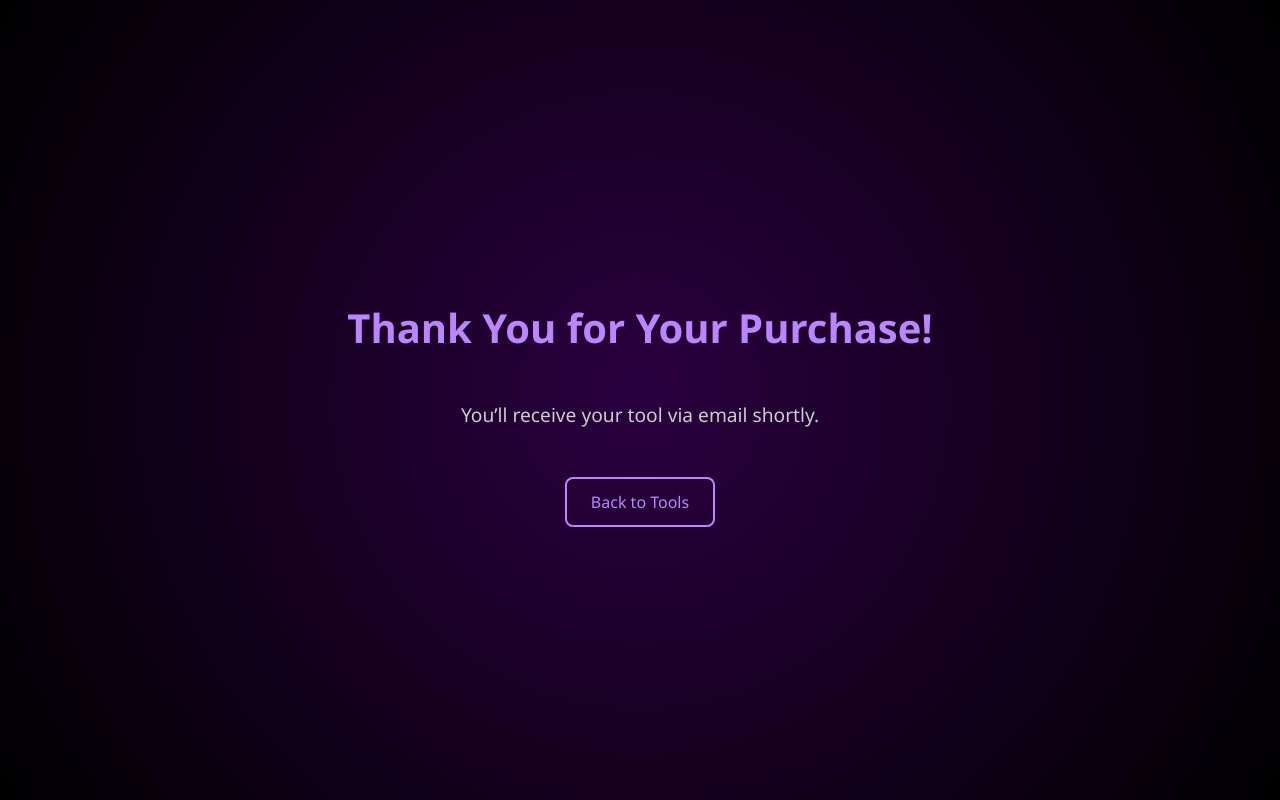
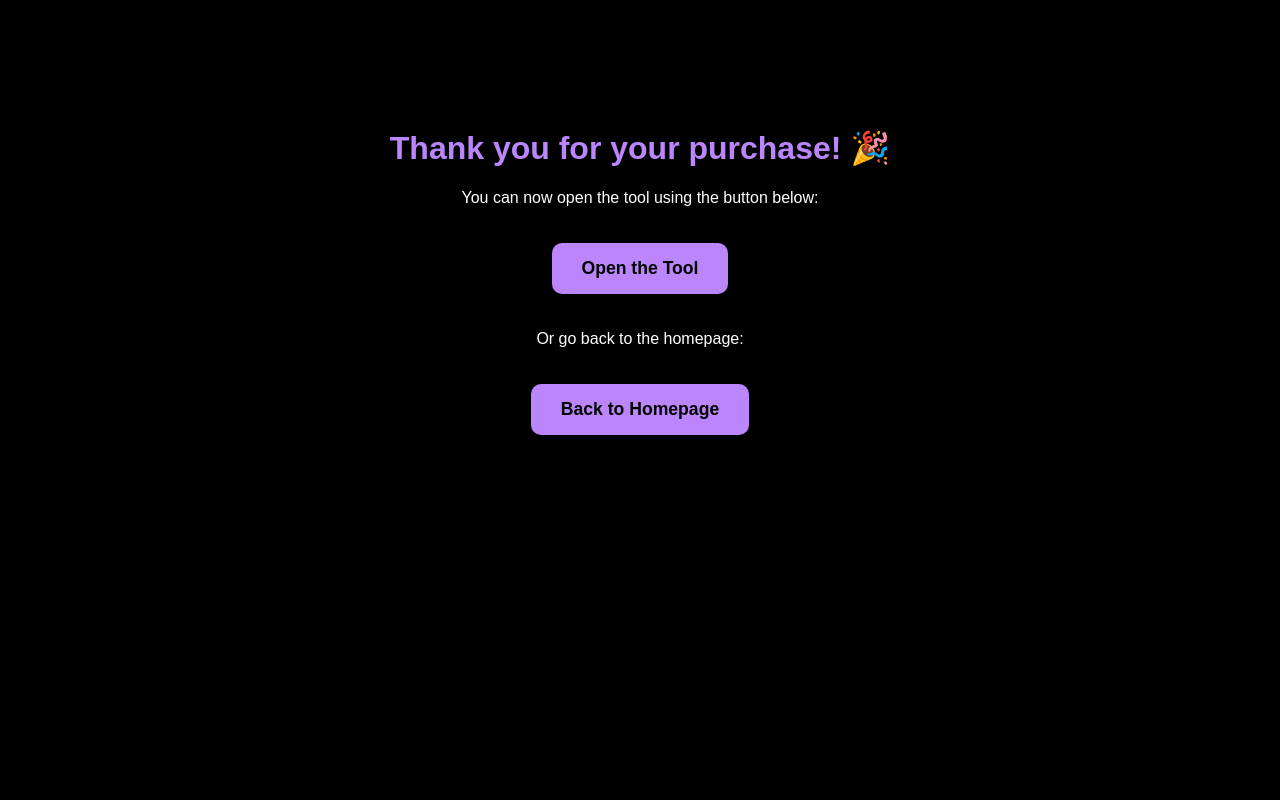
Before and after one commit to KleineLars/Thank-You, a plain HTML site: page index.html in a window 1280 px wide. Drawn offline with Linux system fonts and the light colour scheme.

Commit message:
Update index.html

```diff
--- a/index.html
+++ b/index.html
@@ -1,57 +1,42 @@
 <!DOCTYPE html>
 <html lang="en">
 <head>
-  <meta charset="UTF-8" />
-  <meta name="viewport" content="width=device-width, initial-scale=1.0"/>
-  <title>Thank You</title>
+  <meta charset="UTF-8">
+  <title>Thank You for Your Purchase</title>
   <style>
     body {
-      margin: 0;
-      background: radial-gradient(circle at center, #2a003f, #000);
-      font-family: 'Segoe UI', Tahoma, Geneva, Verdana, sans-serif;
+      background-color: black;
       color: white;
-      display: flex;
-      flex-direction: column;
-      align-items: center;
-      justify-content: center;
-      height: 100vh;
       text-align: center;
+      font-family: Arial, sans-serif;
+      padding-top: 100px;
     }
-
     h1 {
       color: #bb86fc;
-      font-size: 2.5em;
     }
-
-    p {
-      font-size: 1.2em;
-      color: #ccc;
-    }
-
-    .back-button {
-      margin-top: 30px;
-      background-color: transparent;
-      border: 2px solid #bb86fc;
-      color: #bb86fc;
-      padding: 12px 24px;
-      font-size: 1em;
-      border-radius: 8px;
+    a.button {
+      display: inline-block;
+      margin: 20px;
+      padding: 15px 30px;
+      background-color: #bb86fc;
+      color: black;
       text-decoration: none;
+      border-radius: 10px;
+      font-size: 1.1em;
+      font-weight: bold;
       transition: all 0.3s ease;
     }
-
-    .back-button:hover {
-      background-color: #bb86fc;
-      color: black;
-      box-shadow: 0 0 10px #bb86fc;
+    a.button:hover {
+      background-color: #a35cff;
     }
   </style>
 </head>
 <body>
+  <h1>Thank you for your purchase! 🎉</h1>
+  <p>You can now open the tool using the button below:</p>
+  <a href="https://kleinelars.github.io/KLKahoot/" class="button" target="_blank">Open the Tool</a>
 
-  <h1>Thank You for Your Purchase!</h1>
-  <p>You’ll receive your tool via email shortly.</p>
-  <a href="https://kleinelars.github.io/KleineLarsTools/" class="back-button">Back to Tools</a>
-
+  <p>Or go back to the homepage:</p>
+  <a href="https://kleinelars.github.io/KleineLarsTools/" class="button">Back to Homepage</a>
 </body>
 </html>
```
